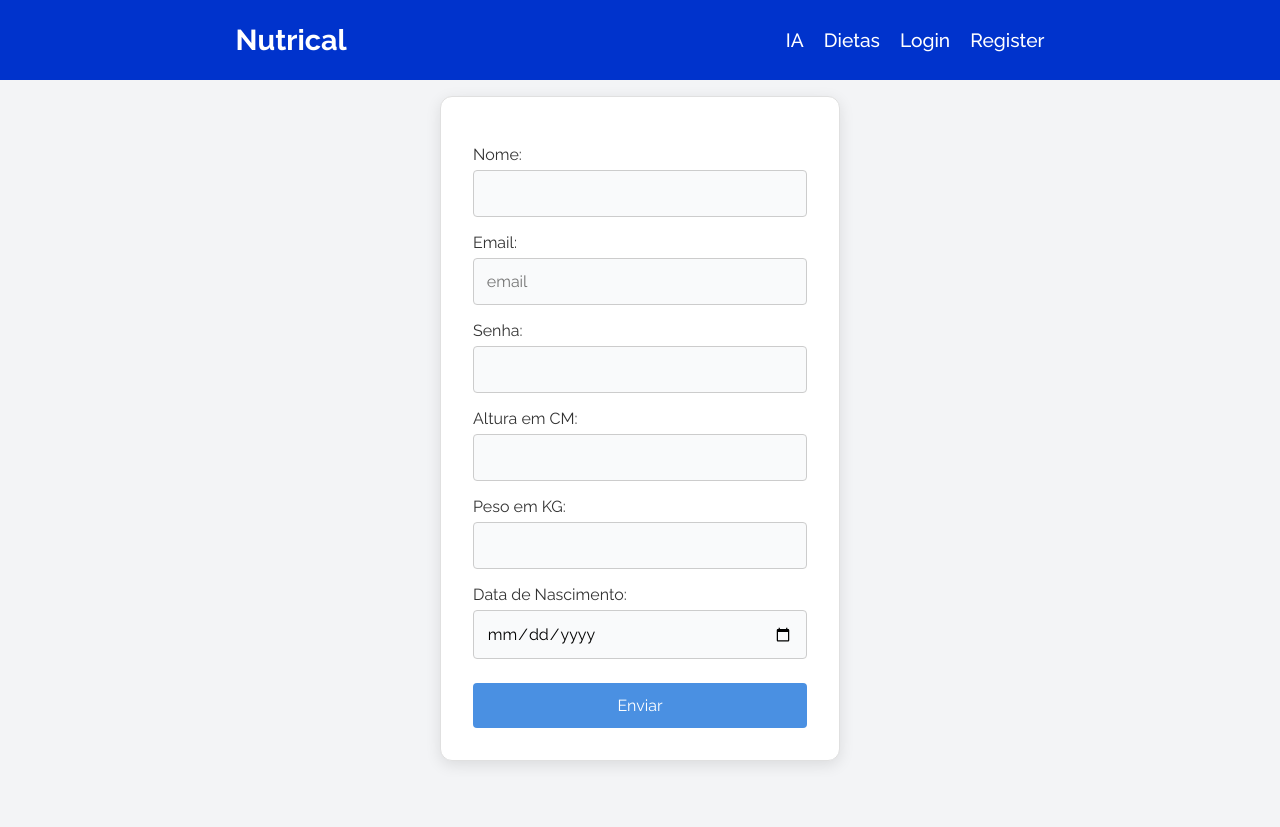
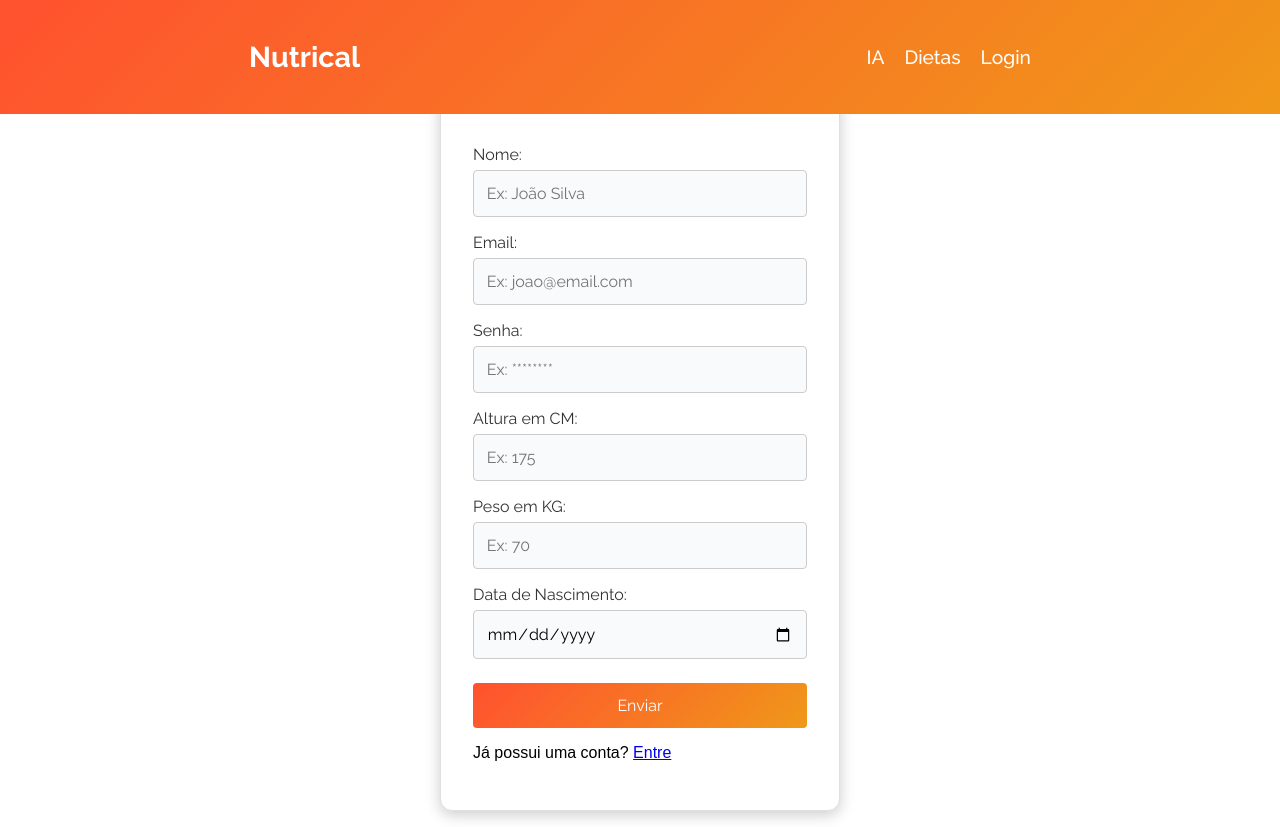
Before and after one commit to andrrc/nutrical, a Next.js app in the folder front/: page /Register in a window 1280 px wide. Before the commit the page ends 800 px from the top, so only its background shows below. Built offline with nearby package versions, Linux system fonts and the light colour scheme.

Commit message:
Atualizacoes nos estilos

```diff
--- a/front/package.json
+++ b/front/package.json
@@ -15,7 +15,7 @@
     "react-hook-form": "^7.53.1"
   },
   "devDependencies": {
-    "@types/node": "^20.17.1",
+    "@types/node": "^20.17.3",
     "@types/react": "^18",
     "@types/react-dom": "^18",
     "eslint": "^8",
--- /dev/null
+++ b/front/src/components/formLogin/style.css
@@ -0,0 +1,75 @@
+* {
+  box-sizing: border-box;
+}
+
+@font-face {
+  font-family: 'Raleway';
+  src: url(../../fonts/Raleway/Raleway-Regular.ttf) format('truetype');
+}
+
+body {
+  font-family: Arial, sans-serif;
+  background: #fff;
+  margin: 0;
+  overflow: hidden;
+}
+
+input,label{
+  font-family: 'Raleway', sans-serif;
+}
+
+
+.container {
+  display: flex;
+  justify-content: center;
+  align-items: center;
+  min-height: calc(100vh - 80px);
+  padding-top: 80px;
+  overflow: auto;
+}
+
+form {
+  background-color: #ffffff;
+  padding: 2rem;
+  border-radius: 12px;
+  box-shadow: 0px 4px 15px rgba(0, 0, 0, 0.2);
+  max-width: 400px;
+  width: 100%;
+  border: 1px solid #e0e0e0;
+  margin: 1rem;
+}
+
+label {
+  display: block;
+  margin-top: 1rem;
+  font-size: 1rem;
+  color: #333;
+}
+
+input{
+  width: 100%;
+  padding: 0.8rem;
+  margin-top: 0.4rem;
+  border: 1px solid #ccc;
+  border-radius: 4px;
+  font-size: 1rem;
+  background-color: #f9fafb;
+  transition: border-color 0.3s ease;
+}
+
+input[type="submit"] {
+  background: linear-gradient(135deg, #ff512f, #f09819);
+  color: #ffffff;
+  padding: 0.8rem;
+  border: none;
+  border-radius: 4px;
+  font-size: 1rem;
+  margin-top: 1.5rem;
+  cursor: pointer;
+  transition: all 0.3s ease;
+}
+
+input[type="submit"]:hover {
+  background: linear-gradient(135deg, #1845ad, #23a2f6);
+  transform: translateY(-2px);
+}
--- a/front/src/components/formRegister/formRegister.tsx
+++ b/front/src/components/formRegister/formRegister.tsx
@@ -4,6 +4,7 @@ import React from "react"
 import { UserRegister } from '@/types/users'
 import { SubmitHandler, useForm } from "react-hook-form";
 import "../formRegister/style.css"
+import Link from "next/link"
 
 export default function FormRegister() {
 
@@ -17,24 +18,25 @@ export default function FormRegister() {
         <div className="container" onSubmit={handleSubmit(onSubmit)}>
             <form>
                 <label>Nome:</label>
-                <input {...register("name")} type="text" />
+                <input {...register("name")} type="text" placeholder="Ex: João Silva" />
 
                 <label>Email:</label>
-                <input {...register("email")} type="email" placeholder="email" />
+                <input {...register("email")} type="email" placeholder="Ex: joao@email.com" />
 
                 <label>Senha:</label>
-                <input {...register("password")} type="password" />
+                <input {...register("password")} type="password" placeholder="Ex: ********" />
 
                 <label>Altura em CM:</label>
-                <input {...register("height")} type="number" />
+                <input {...register("height")} type="number" placeholder="Ex: 175" />
 
                 <label>Peso em KG:</label>
-                <input {...register("weight")} type="number" />
+                <input {...register("weight")} type="number" placeholder="Ex: 70" />
 
                 <label>Data de Nascimento:</label>
-                <input {...register("age")} type="date" />
+                <input {...register("age")} type="date" placeholder="Ex: 01/01/1990" />
 
                 <input type="submit" value="Enviar" />
+                <p>Já possui uma conta? <Link href="/Login">Entre</Link></p>
             </form>
         </div>
     )
--- a/front/src/components/formRegister/style.css
+++ b/front/src/components/formRegister/style.css
@@ -1,9 +1,7 @@
-/* Estilos gerais */
 * {
     box-sizing: border-box;
-    margin: 0;
-    padding: 0;
 }
+
 @font-face {
     font-family: 'Raleway';
     src: url(../../fonts/Raleway/Raleway-Regular.ttf) format('truetype');
@@ -11,47 +9,36 @@
 
 body {
     font-family: Arial, sans-serif;
-    background-color: #f3f4f6;
+    background: #fff;
     margin: 0;
-    overflow: hidden; /* Remove o scroll vertical e horizontal */
+    overflow: hidden;
 }
+
 input,label{
     font-family: 'Raleway', sans-serif;
 }
-header {
-    background-color: #0033cc;
-    padding: 1rem;
-    color: #ffffff;
-    text-align: center;
-    font-size: 1.2rem;
-    position: fixed;
-    top: 0;
-    left: 0;
-    right: 0;
-    z-index: 1000;
-}
+
 
 .container {
     display: flex;
     justify-content: center;
     align-items: center;
-    min-height: calc(100vh - 80px); /* Considerando a altura do header */
-    padding-top: 80px; /* Espaço para não sobrepor o header */
-    overflow: auto; /* Permite scroll apenas se for necessário */
+    min-height: calc(100vh - 80px);
+    padding-top: 80px;
+    overflow: auto;
 }
 
 form {
     background-color: #ffffff;
     padding: 2rem;
     border-radius: 12px;
-    box-shadow: 0px 4px 15px rgba(0, 0, 0, 0.1);
+    box-shadow: 0px 4px 15px rgba(0, 0, 0, 0.2);
     max-width: 400px;
     width: 100%;
     border: 1px solid #e0e0e0;
     margin: 1rem;
 }
 
-/* Estilos dos campos e botão */
 label {
     display: block;
     margin-top: 1rem;
@@ -70,13 +57,8 @@ input{
     transition: border-color 0.3s ease;
 }
 
-input:focus{
-    border-color: #4a90e2;
-    outline: none;
-}
-
 input[type="submit"] {
-    background-color: #4a90e2;
+    background: linear-gradient(135deg, #ff512f, #f09819);
     color: #ffffff;
     padding: 0.8rem;
     border: none;
@@ -84,9 +66,10 @@ input[type="submit"] {
     font-size: 1rem;
     margin-top: 1.5rem;
     cursor: pointer;
-    transition: background-color 0.3s ease;
+    transition: all 0.3s ease;
 }
 
 input[type="submit"]:hover {
-    background-color: #357abf;
+    background: linear-gradient(135deg, #1845ad, #23a2f6);
+    transform: translateY(-2px);
 }
--- a/front/src/components/header/header.css
+++ b/front/src/components/header/header.css
@@ -20,10 +20,16 @@ body {
 }
 
 header {
-    width: 100vw;
-    height: 5rem;
-    background-color: navy;
-    color: white;
+    background: linear-gradient(135deg, #ff512f, #f09819);
+    padding: 1rem;
+    color: #ffffff;
+    text-align: center;
+    font-size: 1.2rem;
+    position: fixed;
+    top: 0;
+    left: 0;
+    right: 0;
+    z-index: 1000;
 }
 
 li>a {
--- a/front/src/components/header/header.tsx
+++ b/front/src/components/header/header.tsx
@@ -10,12 +10,9 @@ export default function Header() {
                 </h1>
                 <ul>
                     <li>IA</li>
-                    <li>Dietas</li>
+                    <li><Link href={"/Dietas"}>Dietas</Link></li>
                     <li>
-                        <Link href="/Cu">Login</Link>
-                    </li>
-                    <li>
-                        <Link href="/Register">Register</Link>
+                        <Link href="/Login">Login</Link>
                     </li>
                 </ul>
             </nav>
--- a/front/src/types/users.ts
+++ b/front/src/types/users.ts
@@ -6,3 +6,8 @@ export type UserRegister = {
     weight: number,
     age: string
 };
+
+export type UserLogin = {
+    email: string,
+    password: string
+};
```
Also changed, not shown: front/src/app/Login/layout.tsx (added, +16 -0 lines), front/src/app/Login/page.tsx (added, +11 -0 lines), front/src/components/formLogin/formLogin.tsx (added, +32 -0 lines), 1 other file (tests, documents, lock files or other folders).
